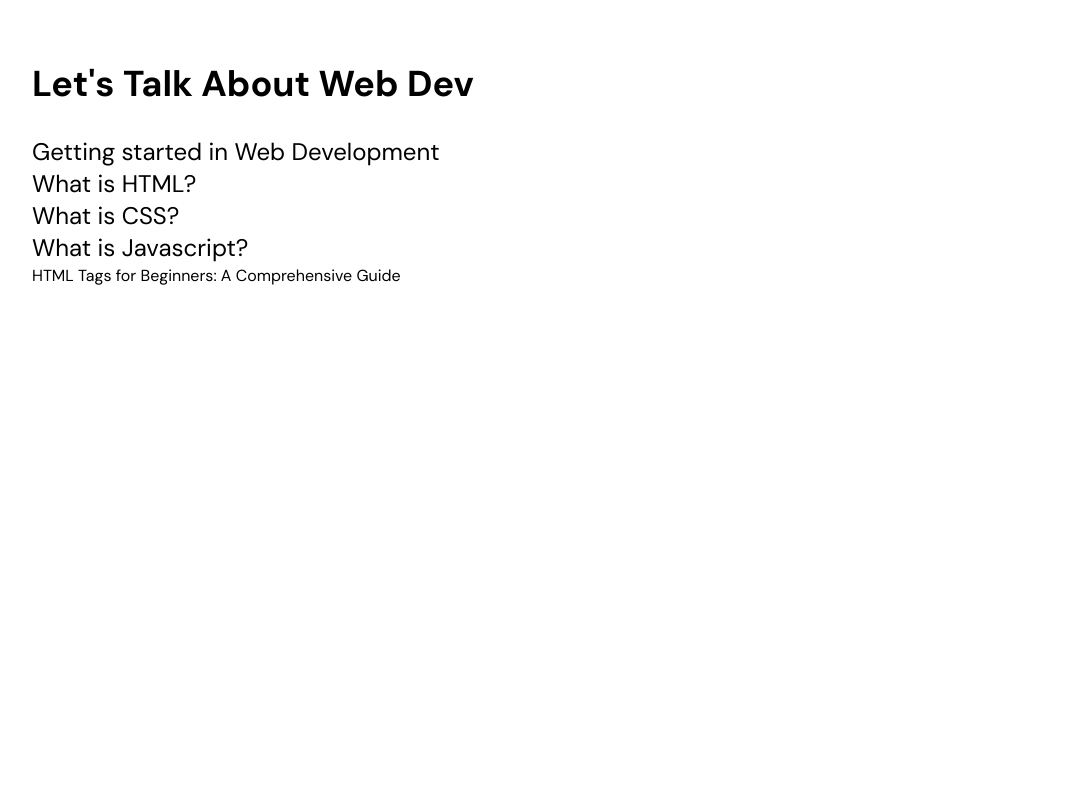
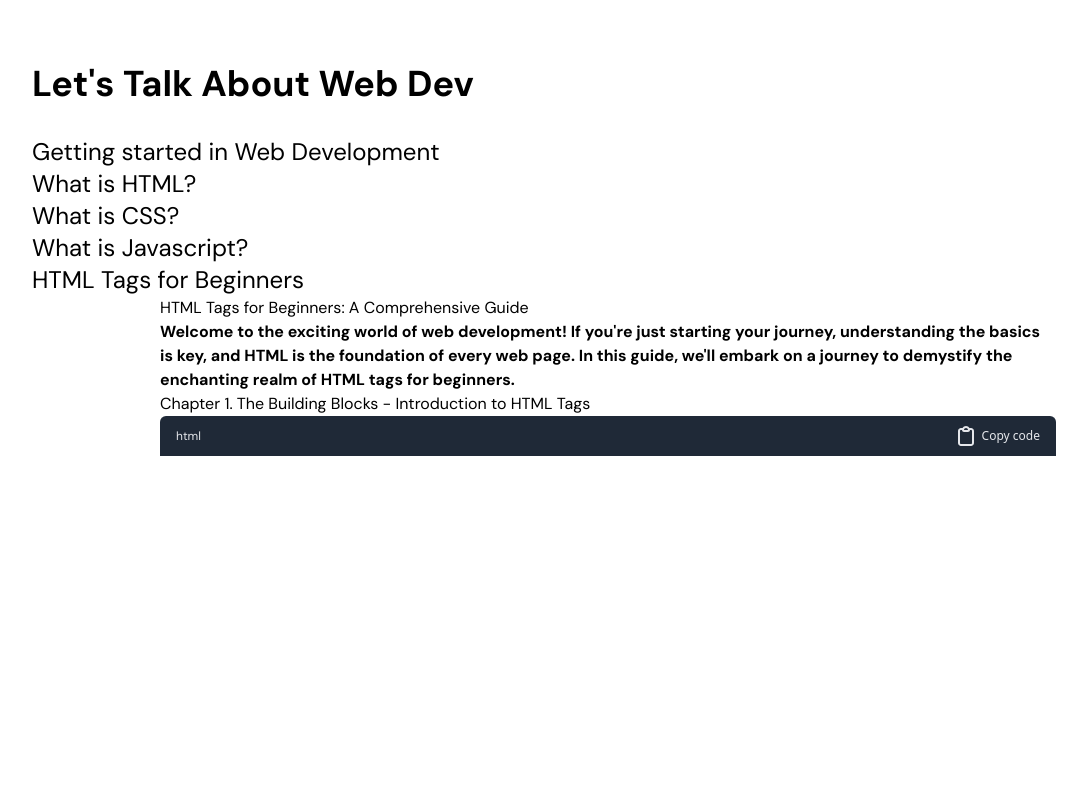
Before and after one commit to gerardojgarcia/gg_portfolio_24, a Nuxt app: page /blog/html-tags-for-beginners in a window 1280 px wide. Shown: the top 800 px of the page, without its empty margins (32-1119 px from the left). Built offline with nearby package versions, Linux system fonts and the light colour scheme.

Commit message:
update blog nav; changed form size; macbook

```diff
--- a/components/TheHero.vue
+++ b/components/TheHero.vue
@@ -9,7 +9,7 @@
 @import url("https://fonts.googleapis.com/css2?family=DM+Sans:opsz,wght@9..40,700&family=Sora&display=swap");
 
 h1 {
-  margin-top: 7rem;
+  margin-top: 7.5rem;
   transform: translateX(50rem);
   font-size: 12vw;
   font-weight: 700;
--- a/components/TheProjectCarousel.vue
+++ b/components/TheProjectCarousel.vue
@@ -54,12 +54,10 @@ const projects = ref([
   <div class="project-carousel flex items-center translate-y-16 min-h-xl space-x-8 overflow-x-scroll px-16 py-8">
     <!--Project Card-->
     <a class="cursor-pointer" :href="project.link" target="_blank" v-for="project in projects" :key="project.id">
-    <div
-      class="project-card flex flex-col bg-orange-100 odd:bg-blue-100 last:bg-red-100 last:hover:-translate-x-8 first:bg-yellow-200 first:hover:translate-x-8 hover:shadow-xl hover:scale-125 duration-150"
-      >
+    <div class="project-card flex flex-col bg-orange-100 odd:bg-blue-100 last:bg-red-100 last:hover:-translate-x-4 first:bg-yellow-200 first:hover:translate-x-4 hover:shadow-xl hover:scale-110 duration-150">
 
         <div>
-          <nuxt-img :src="project.img" class="max-h-80 p-8" sizes="sm:100vw" preload format="webp"></nuxt-img>
+          <nuxt-img :src="project.img" class="max-h-80 p-8 " sizes="sm:100vw"  width="600px" format="webp"></nuxt-img>
         </div>
         <div class="bg-white dark:bg-black">
           <p class="project-name mt-3 font-bold pl-1 py-2 dark:text-white">
--- a/layouts/bloglayout.vue
+++ b/layouts/bloglayout.vue
@@ -1,8 +1,8 @@
 <script setup></script>
 <template>
   <div class="dark:bg-black h-screen overflow-hidden grid grid-cols-1 grid-rows-2">
-    <slot />
+    <slot class="row-start-1"/>
 
-    <TheNave class="col-span-1 row-start-2 pt-32" />
+    <TheNave class="col-span-1 row-start-2 " />
   </div>
 </template>
--- a/pages/about.vue
+++ b/pages/about.vue
@@ -12,7 +12,8 @@
             alt="Black and white photograph of Gerardo Garcia"
           />
         </div>
-        <div class="personal-bio w-1/2 space-y-4">
+        <div class="personal-bio w-1/2" >
+          <div class="space-y-4 h-52 space-y-auto mb-6">
             <strong class="text-3xl">Hi!</strong>
             <p>
               My name is Gerardo! I am a full stack developer specializing in SSR frameworks
@@ -31,6 +32,9 @@
               diverse websites using frameworks like Vue.js and Laravel, showcasing a
               versatile proficiency in web development.
             </p>
+
+
+          </div>
           <div class="flex space-x-16 pt-6">
             <ul class="mt-1 mb-6">
               <strong class="text-2xl">UI/UX Design</strong>
--- a/pages/blog.vue
+++ b/pages/blog.vue
@@ -22,17 +22,23 @@ const posts = ref([
     link: "/blog/post-3",
   },
   {
-    id: 6,
+    id: 4,
     title: "What is Javascript?",
     link: "/blog/post-3",
   },
+  {
+    id: 5,
+    title: "HTML Tags for Beginners",
+    link: "/blog/html-tags-for-beginners",
+  },
+
 ]);
 </script>
 <template>
   <div class="p-16">
     <h1 class="text-4xl font-bold text-black dark:text-white mb-8">Let's Talk About Web Dev</h1>
 
-    <nav v-for="post in posts" :key="posts.id" class="flex overflow-y-auto">
+    <nav v-for="post in posts" :key="post.id" class="flex overflow-y-auto max-h-52">
       <NuxtLink :to="post.link" class="focus:text-red-300 dark:text-white text-2xl">{{ post.title }}
       </NuxtLink>
     </nav>
--- a/pages/blog/html-tags-for-beginners.vue
+++ b/pages/blog/html-tags-for-beginners.vue
@@ -3,14 +3,43 @@
 </script>
 
 <template>
-<div>
+<div class="dark:text-white px-32">
     <h1>  HTML Tags for Beginners: A Comprehensive Guide</h1>
 
+  <strong>Welcome to the exciting world of web development! If you're just starting your journey, understanding the basics is key, and HTML is the foundation of every web page. In this guide, we'll embark on a journey to demystify the enchanting realm of HTML tags for beginners.</strong>
 
+  <h2>Chapter 1. The Building Blocks  - Introduction to HTML Tags</h2>
 
+  <div class="flex items-center relative text-gray-200 bg-gray-800 dark:bg-token-surface-primary px-4 py-2 text-xs font-sans justify-between rounded-t-md">
+    <span>html</span><button class="flex gap-1 items-center"><svg width="24" height="24" viewBox="0 0 24 24" fill="none" xmlns="http://www.w3.org/2000/svg" class="icon-sm"><path fill-rule="evenodd" clip-rule="evenodd" d="M12 4C10.8954 4 10 4.89543 10 6H14C14 4.89543 13.1046 4 12 4ZM8.53513 4C9.22675 2.8044 10.5194 2 12 2C13.4806 2 14.7733 2.8044 15.4649 4H17C18.6569 4 20 5.34315 20 7V19C20 20.6569 18.6569 22 17 22H7C5.34315 22 4 20.6569 4 19V7C4 5.34315 5.34315 4 7 4H8.53513ZM8 6H7C6.44772 6 6 6.44772 6 7V19C6 19.5523 6.44772 20 7 20H17C17.5523 20 18 19.5523 18 19V7C18 6.44772 17.5523 6 17 6H16C16 7.10457 15.1046 8 14 8H10C8.89543 8 8 7.10457 8 6Z" fill="currentColor"></path></svg>Copy code</button></div><div class="p-4 overflow-y-auto">
+  <code class="!whitespace-pre hljs language-html"><span class="hljs-meta">&lt;!DOCTYPE <span class="hljs-keyword">html</span>&gt;</span>
+  <span class="hljs-tag">&lt;<span class="hljs-name">html</span>&gt;</span>
+  <span class="hljs-tag">&lt;<span class="hljs-name">head</span>&gt;</span>
+  <span class="hljs-tag">&lt;<span class="hljs-name">title</span>&gt;</span>Your Page Title<span class="hljs-tag">&lt;/<span class="hljs-name">title</span>&gt;</span>
+  <span class="hljs-tag">&lt;/<span class="hljs-name">head</span>&gt;</span>
+  <span class="hljs-tag">&lt;<span class="hljs-name">body</span>&gt;</span>
+  <span class="hljs-tag">&lt;<span class="hljs-name">h1</span>&gt;</span>Hello, World!<span class="hljs-tag">&lt;/<span class="hljs-name">h1</span>&gt;</span>
+  <span class="hljs-tag">&lt;<span class="hljs-name">p</span>&gt;</span>This is a simple webpage created using HTML tags.<span class="hljs-tag">&lt;/<span class="hljs-name">p</span>&gt;</span>
+  <span class="hljs-tag">&lt;/<span class="hljs-name">body</span>&gt;</span>
+  <span class="hljs-tag">&lt;/<span class="hljs-name">html</span>&gt;</span>
+</code></div>
 </div>
 </template>
 
 <style scoped>
 
+code hljs, code[class*="language-"], pre[class*="language-"] {
+  word-wrap: normal;
+  background: none;
+  color: #fff;
+  -webkit-hyphens: none;
+  hyphens: none;
+  line-height: 1.5;
+  tab-size: 4;
+  text-align: left;
+  white-space: pre;
+  word-break: normal;
+  word-spacing: normal;
+}
+
 </style>
--- a/pages/blog/post-3.vue
+++ b/pages/blog/post-3.vue
@@ -90,3 +90,9 @@
 
 
     </div></template>
+
+<style scoped>
+.blog-container {
+  height: 30rem;
+}
+</style>
--- a/pages/blog/post-4.vue
+++ b/pages/blog/post-4.vue
@@ -1,6 +1,6 @@
 <script></script>
 <template>
-    <div class="blog-container overflow-y-auto px-32 pt-8">
+    <div class="blog-container h-80 overflow-y-auto px-32 pt-8">
         <section>
 <h1>Unleashing the Power of JavaScript: A Beginner's Guide to Dynamic Web Development</h1>
 
@@ -22,3 +22,11 @@
 
     </div>
 </template>
+
+<style scoped>
+
+
+.blog-container {
+  height: 30rem;
+}
+</style>
--- a/pages/contact.vue
+++ b/pages/contact.vue
@@ -1,18 +1,21 @@
-<script setup></script>
+<script setup>
+</script>
 <template>
   <div class="flex dark:text-white ">
-    <div class="w-1/4 flex flex-col text-left  pl-40  justify-center">
+    <div class="w-1/3 flex flex-col text-left  pl-40  justify-center">
       <h1 class="text-5xl dark:text-white font-bold mb-16 ">Contact</h1>
       <p>email: mrgerardogarcia@icloud.com
 
       </p>
       <p>phone: 213-294-8744</p>
+      <p>youtube: codewg</p>
+      <p>github: <NuxtLink to="https://github.com/gerardojgarcia" class="hover:text-red-200">gerardojgarcia</NuxtLink></p>
     </div>
 
     <!--Form Container-->
     <div class="w-3/4  ">
       <!--Form-->
-      <form action="https://formsubmit.io/send/8ef1bf01-e6ae-43fb-b6dd-f05c4626513a" class=" flex flex-col dark:border-white border-2 p-8 w-1/2 m-auto mt-10  z-2">
+      <form action="https://formsubmit.io/send/8ef1bf01-e6ae-43fb-b6dd-f05c4626513a" class=" flex flex-col dark:border-white border-2 p-8 w-2/3 m-auto mt-10  z-2">
 
         <label for="name" class="dark:text-white text-black">Full
           Name</label>
@@ -24,7 +27,7 @@
           required>
 
         <label for="textarea" class="dark:text-white mt-4 ">What can I help you with?</label>
-        <textarea name="textarea" id="message" cols="20" rows="7"
+        <textarea name="textarea" id="message" cols="10" rows="5"
           class="border-2 dark:bg-black dark:text-white p-1 dark:border-white" placeholder="Tell me about your project"
           required></textarea>
 
@@ -45,4 +48,8 @@
 
 <style scoped>
 
+form {
+  min-height: 25rem;
+}
+
 </style>
```
Lines whose indentation alone changed are shown as unchanged.
